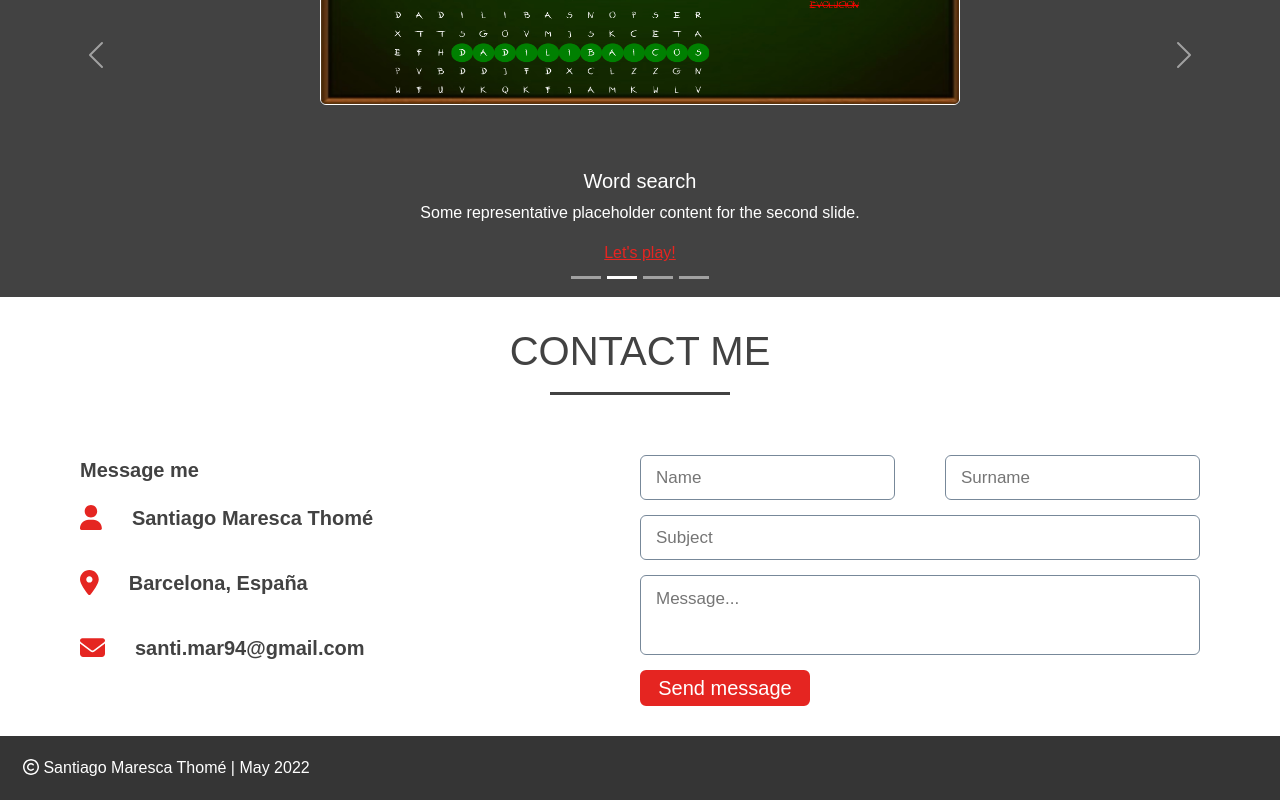
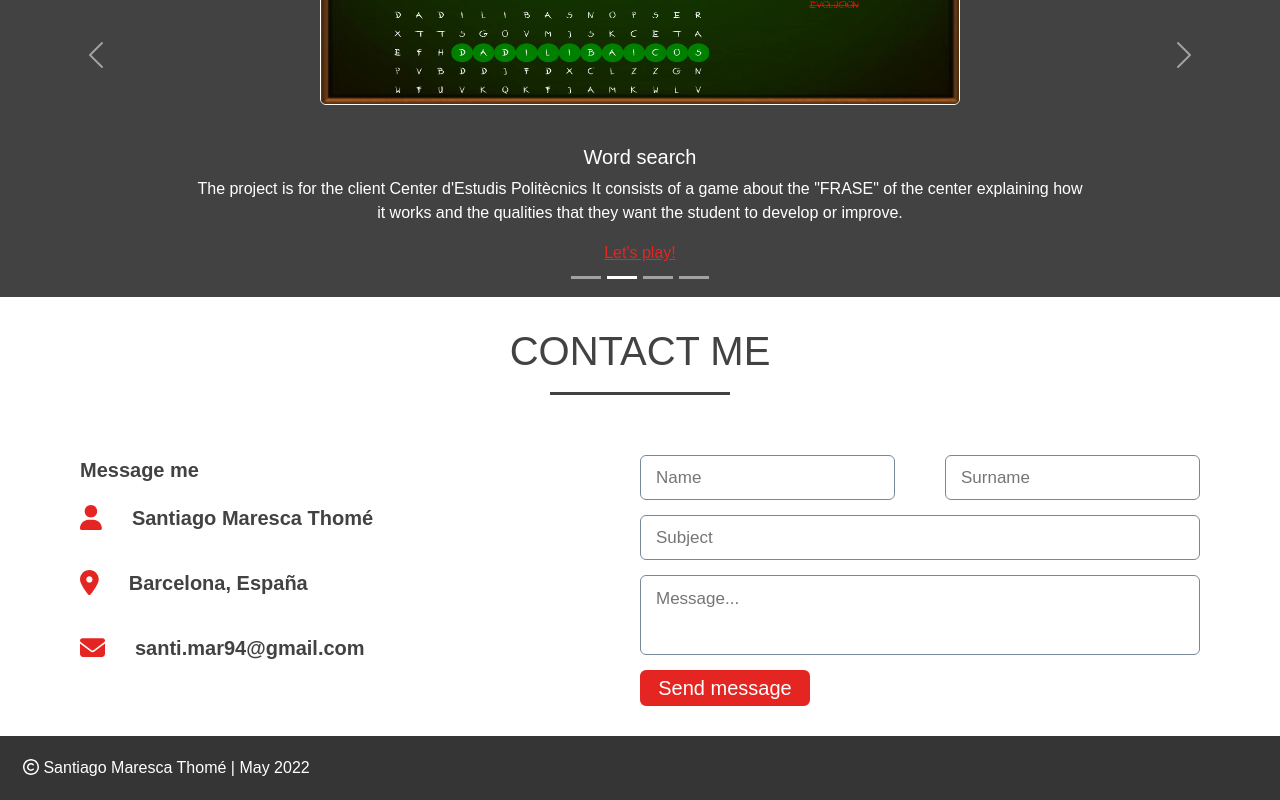
Before and after one commit to smarescat/portfolio, a Vue app: page / in a window 1280 px wide. Shown: the part 2995-3795 px from the top of the page. Built offline with nearby package versions, Linux system fonts and the light colour scheme.

Commit message:
descripciones de proyectos

```diff
--- a/src/components/Projects.vue
+++ b/src/components/Projects.vue
@@ -1,9 +1,9 @@
 <template>
   <div class="project" id="projects">
-     <h2 data-aos="fade-up" class="title">PROJECTS</h2>
+    <h2 data-aos="fade-up" class="title">PROJECTS</h2>
     <div
-    data-aos="zoom-in-up"
-    data-aos-duration="1500"
+      data-aos="zoom-in-up"
+      data-aos-duration="1500"
       id="carouselExampleCaptions"
       class="carousel slide"
       data-bs-ride="carousel"
@@ -47,9 +47,15 @@
             <div class="carousel-caption d-none d-md-block">
               <h5>iBroggi</h5>
               <p>
-                Some representative placeholder content for the first slide.
+                The project is for the client Institut Moisès Broggi. It
+                consists of an emergency call simulator for technicians in the
+                process of being trained on 112, the Barcelona emergency system.
               </p>
-              <a href="https://github.com/DevinSJ/project-broggi" target="_blank">Link to GitHub repository</a>
+              <a
+                href="https://github.com/DevinSJ/project-broggi"
+                target="_blank"
+                >Link to GitHub repository</a
+              >
             </div>
           </div>
         </div>
@@ -63,9 +69,14 @@
             <div class="carousel-caption d-none d-md-block">
               <h5>Word search</h5>
               <p>
-                Some representative placeholder content for the second slide.
+                The project is for the client Center d'Estudis Politècnics It
+                consists of a game about the "FRASE" of the center explaining how
+                it works and the qualities that they want the student to develop
+                or improve.
               </p>
-              <a href="https://smarescat.github.io/wordSearch/" target="_blank">Let's play!</a>
+              <a href="https://smarescat.github.io/wordSearch/" target="_blank"
+                >Let's play!</a
+              >
             </div>
           </div>
         </div>
@@ -79,11 +90,23 @@
             <div class="carousel-caption d-none d-md-block">
               <h5>Chrysallis</h5>
               <p>
-                Project currently used by the client, this program is in charge of scheduling and managing the social events that Chrysallis carries out for the families of said association. It contains a desktop application made in .NET where it manages the content of the game.
+                Project currently used by the client, this program is in charge
+                of scheduling and managing the social events that Chrysallis
+                carries out for the families of said association. It contains a
+                desktop application made in .NET where it manages the content of
+                the game.
               </p>
-              <a href="https://www.youtube.com/watch?v=O_hz8wCR060" target="_blank">Video Android application</a>
-              <br>
-              <a href="https://www.youtube.com/watch?v=l6Po2-P1JEg" target="_blank">Video desktop application</a>
+              <a
+                href="https://www.youtube.com/watch?v=O_hz8wCR060"
+                target="_blank"
+                >Video Android application</a
+              >
+              <br />
+              <a
+                href="https://www.youtube.com/watch?v=l6Po2-P1JEg"
+                target="_blank"
+                >Video desktop application</a
+              >
             </div>
           </div>
         </div>
@@ -97,9 +120,15 @@
             <div class="carousel-caption d-none d-md-block">
               <h5>Eco world</h5>
               <p>
-                Trivia game on Android for children between 8 and 12 years old. It contains a desktop application made in .NET where it manages the content of the game.
+                Trivia game on Android for children between 8 and 12 years old.
+                It contains a desktop application made in .NET where it manages
+                the content of the game.
               </p>
-              <a href="https://www.youtube.com/watch?v=WOgZMzWNOu8" target="_blank">Video Android application</a>
+              <a
+                href="https://www.youtube.com/watch?v=WOgZMzWNOu8"
+                target="_blank"
+                >Video Android application</a
+              >
             </div>
           </div>
         </div>
```
